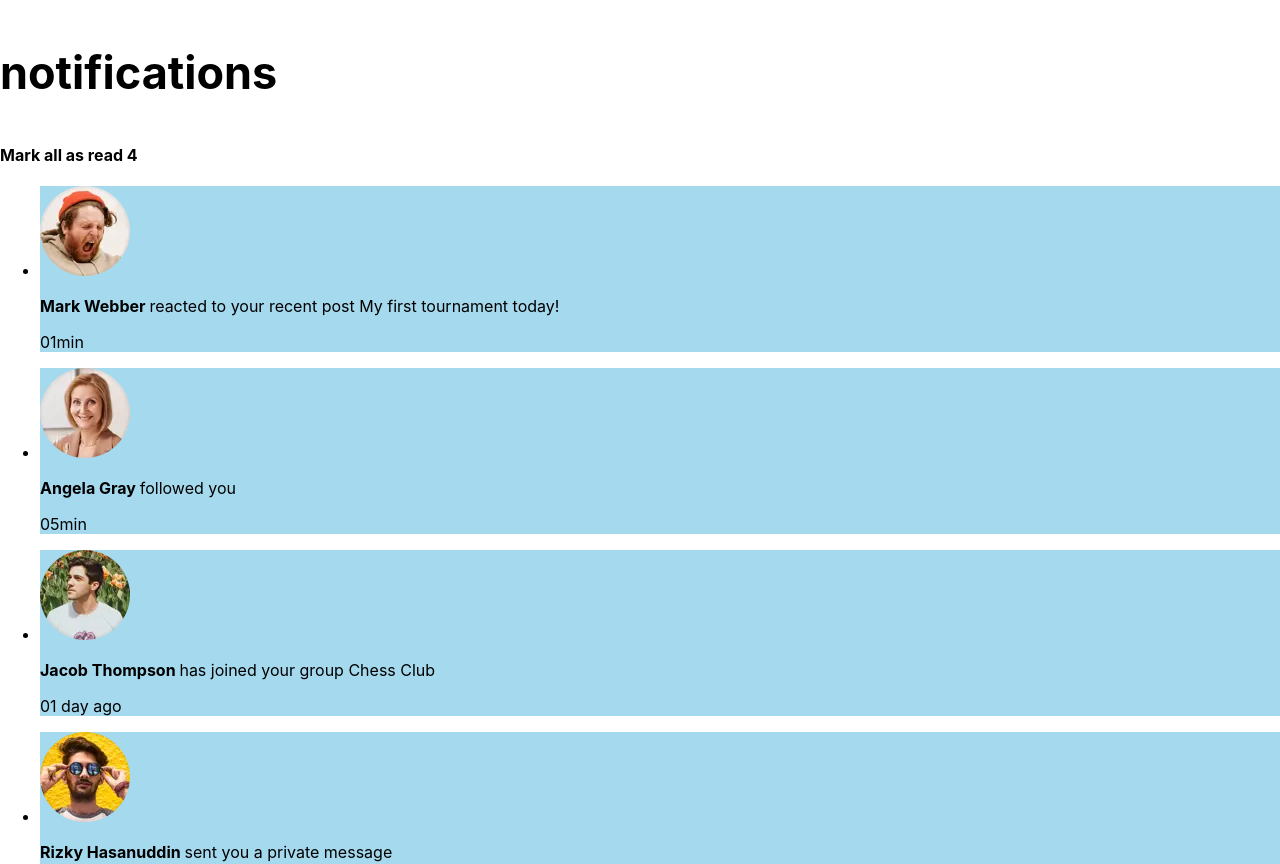
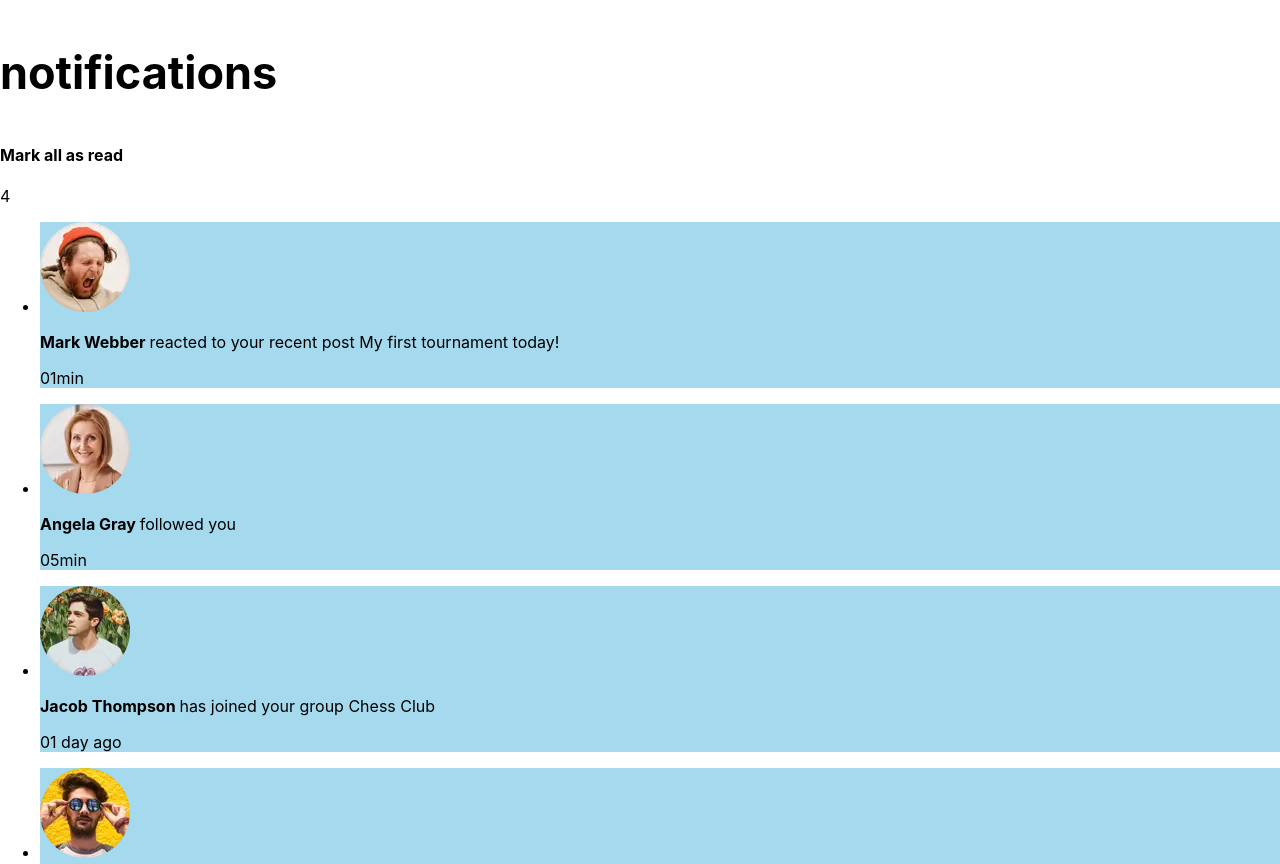
Before and after one commit to JnFerri/notification-page-react, a React (Create React App) app: page / in a window 1280 px wide. Shown: the top 864 px of the page. Built offline with nearby package versions, Linux system fonts and the light colour scheme.

Commit message:
making setNotification logic to onclick select get true or false and change li background color

```diff
--- a/src/components/List/Item/Item.tsx
+++ b/src/components/List/Item/Item.tsx
@@ -5,19 +5,22 @@ import style from '../List.module.scss'
 
 interface Props extends INotifications{
     selectNotification: (notificationSelected:INotifications) => void
-    lessNum:(value:number) => void
+    numNotifications: number
+    setNumNotification: React.Dispatch<React.SetStateAction<number>>
 }
 
-export function Item({image,name,message,messageClick,messagePrivate,time,select,id,selectNotification,lessNum}:Props){
+export function Item({image,name,message,messageClick,messagePrivate,time,select,id,selectNotification,numNotifications,setNumNotification}:Props){
 
     function handle(){
         selectNotification({ image,name,message,messageClick,messagePrivate,time,select,id})
-        if(select === true ){lessNum(1)}
+
+        select ?
+        setNumNotification(numNotifications - 0) : setNumNotification(numNotifications -1 )
     }
 
 
     return(
-        <li className = {`${style.notification} ${select ? style.notificationSelected : ''}`}
+        <li className = {`${style.notification} ${select && style.notificationSelect}`}
         onClick = {handle}>
                     <img src={image} alt=""/>
                     <p><strong>{name} </strong>{message} <a>{messageClick}</a></p>
--- a/src/components/List/List.tsx
+++ b/src/components/List/List.tsx
@@ -6,25 +6,29 @@ import { Item } from './Item/Item'
 interface Props{
     notifications:INotifications[],
     selectNotification: (notificationSelected:INotifications) => void
-    lessNum: (value:number) => void
-    numNotification : number
 }
 
 
-function List ({notifications, selectNotification,lessNum,numNotification}: Props) {
+function List ({notifications, selectNotification}: Props) {
 
+    const [numNotifications, setNumNotification] = useState(notifications.length)
+    function markAllAsRead(){
+        setNumNotification(0)
+    }
     return (
 
         <section>
             <div>
                 <h3 className={Style.titulo}>notifications</h3>
-                <h4 >Mark all as read <strong>{numNotification}</strong></h4>
+                <div><h4 onClick={markAllAsRead}>Mark all as read </h4> <div>{numNotifications}</div></div>
             </div>
             <ul>
                 {notifications.map((notification) =>
-                    <Item key={notification.id}
+                    <Item
+                    numNotifications = {numNotifications}
+                    setNumNotification = {setNumNotification}
+                    key={notification.id}
                         selectNotification = {selectNotification}
-                        lessNum = {lessNum}
                         {...notification}
                     />)}
 
--- a/src/pages/App.tsx
+++ b/src/pages/App.tsx
@@ -21,6 +21,7 @@ function App() {
         time: `01min`,
         select: false,
         id: uuidv4()
+
 
     },
     {
@@ -58,25 +59,21 @@ function App() {
 
 const [select,setSelect]=useState<INotifications>()
 
-const [numNotifications, setNumNotificartion] = useState(notifications.length)
+
 
 function selectNotification(notificationSelected:INotifications){
   setSelect(notificationSelected)
   setNotification(Notification => Notification.map(notification => ({...notification,
-    select: notification.id === notificationSelected.id ? true : false
+    select: notification.id === notificationSelected.id || notificationSelected.select != true ? true : false
   })))
 }
 
-function lessNum(value:number){
-  setNumNotificartion(numNotifications - value)
-}
+
 
 
   return (
     <div className="App">
       <List
-      numNotification = {numNotifications}
-      lessNum = {lessNum}
       notifications={notifications}
       selectNotification={selectNotification}
       />
```
